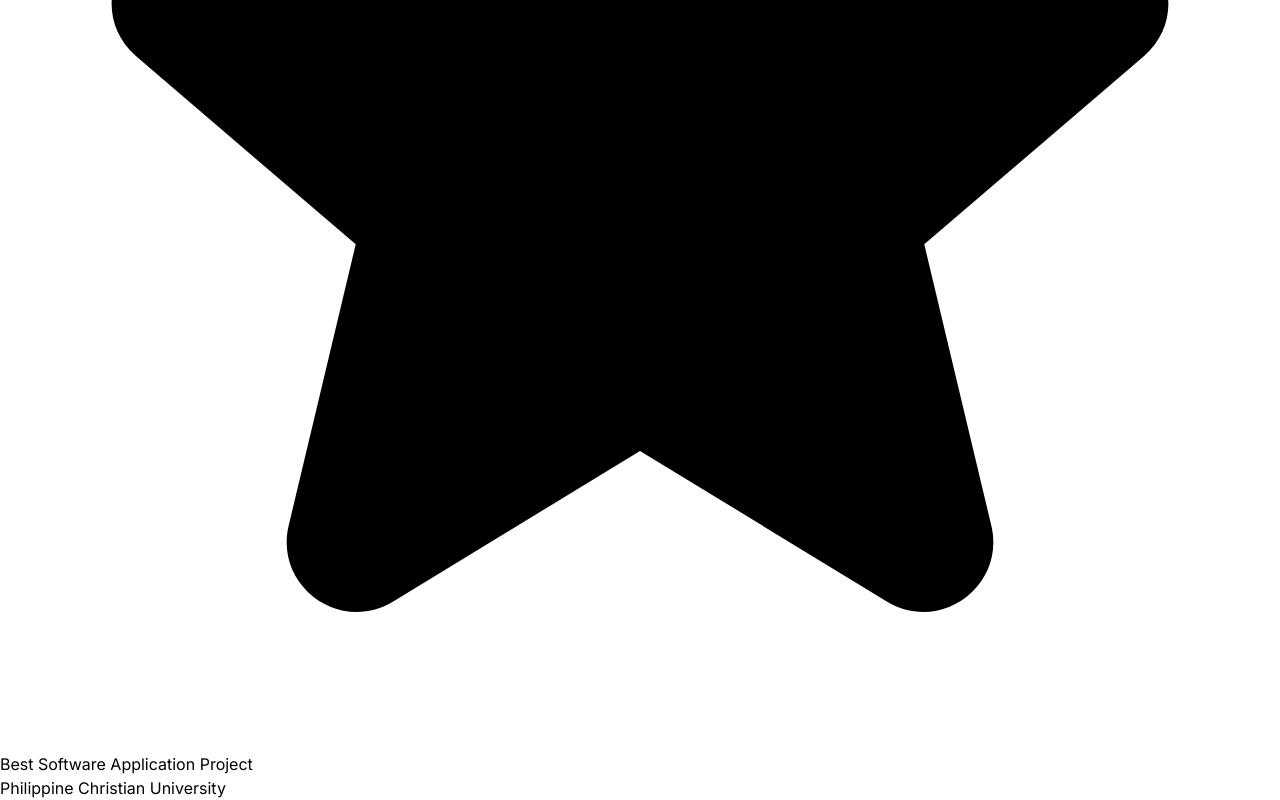
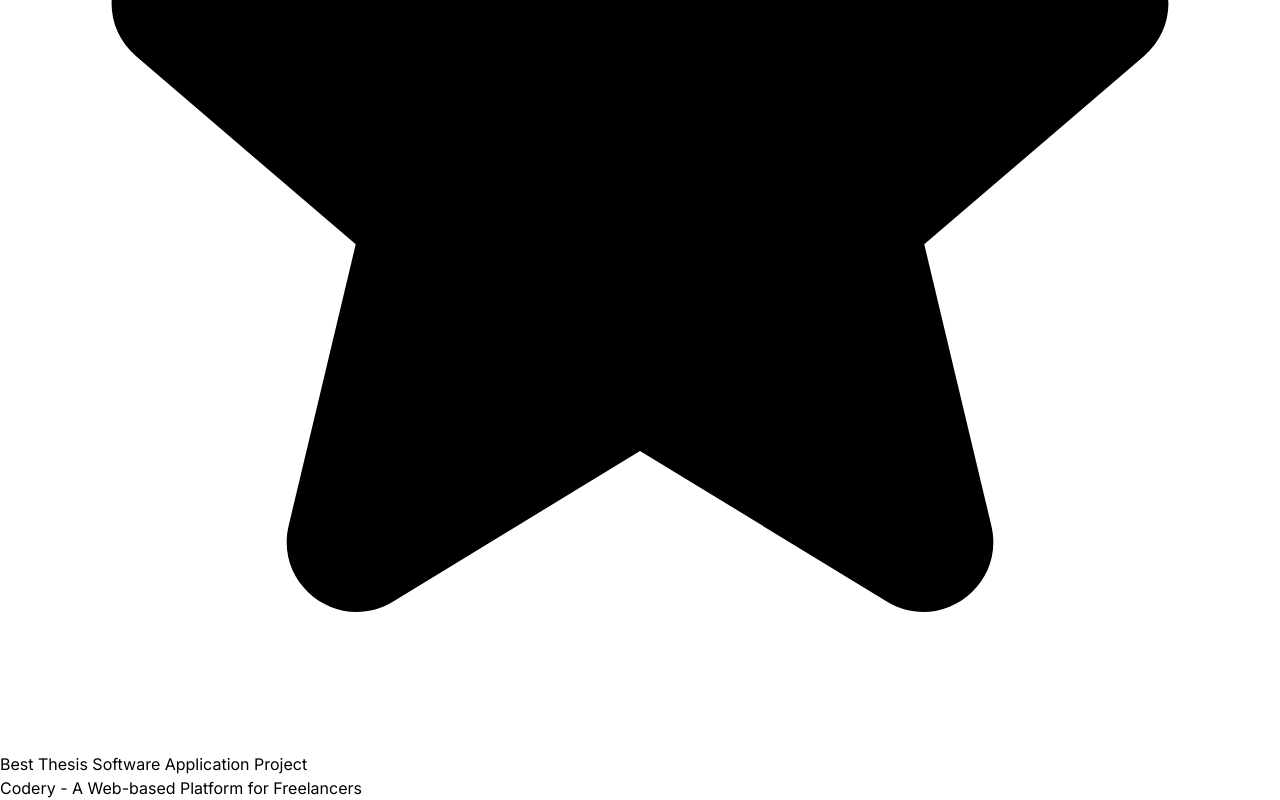
Before and after one commit to jazztinecruz/portfolioV2, a Next.js app: page / in a window 1280 px wide. Shown: the part 5712-6512 px from the top of the page. Built offline with nearby package versions, Linux system fonts and the light colour scheme.

Commit message:
chore: cleanup

```diff
--- a/app/_components/sections/about/character.tsx
+++ b/app/_components/sections/about/character.tsx
@@ -1,5 +1,5 @@
 import { charateristics } from "@/libraries/constants/data";
-import Title from "../../title";
+import { Title } from "../../titles";
 
 const Character = () => {
   return (
--- a/app/_components/sections/about/educational.tsx
+++ b/app/_components/sections/about/educational.tsx
@@ -1,4 +1,4 @@
-import Title from "../../title";
+import { Title } from "../../titles";
 import { education } from "@/libraries/constants/data";
 import { AcademicCapIcon, StarIcon } from "@heroicons/react/24/solid";
 
--- a/app/_components/sections/about/index.tsx
+++ b/app/_components/sections/about/index.tsx
@@ -1,4 +1,4 @@
-import SectionTitle from "../../section-title";
+import { SectionTitle } from "../../titles";
 import Character from "./character";
 import EducationalBackground from "./educational";
 import WorkExperience from "./work";
--- a/app/_components/sections/about/work.tsx
+++ b/app/_components/sections/about/work.tsx
@@ -1,7 +1,7 @@
 "use client";
 
 import { useTheme } from "@/libraries/contexts/use-theme";
-import Title from "../../title";
+import { Title } from "../../titles";
 import { works } from "@/libraries/constants/data";
 
 const WorkExperience = () => {
--- a/app/_components/sections/hero/index.tsx
+++ b/app/_components/sections/hero/index.tsx
@@ -1,7 +1,7 @@
 "use client";
 
-import Navbar from "./_components/navbar";
-import ThemeSwitcher from "./_components/theme";
+import Navbar from "./navbar";
+import ThemeSwitcher from "./theme";
 import Button from "../../button";
 
 import type { Page } from "@/libraries/types";
--- a/app/_components/title.tsx
+++ /dev/null
@@ -1,13 +0,0 @@
-import type { Children } from "@/libraries/types";
-
-type Props = {
-  children: Children;
-};
-
-const Title = ({ children }: Props) => {
-  return (
-    <h2 className="text-lg md:text-xl text-center font-medium">{children}</h2>
-  );
-};
-
-export default Title;
--- a/app/_components/section-title.tsx
+++ b/app/_components/titles.tsx
@@ -4,12 +4,16 @@ type Props = {
   children: Children;
 };
 
-const SectionTitle = ({ children }: Props) => {
+export const Title = ({ children }: Props) => {
+  return (
+    <h2 className="text-lg md:text-xl text-center font-medium">{children}</h2>
+  );
+};
+
+export const SectionTitle = ({ children }: Props) => {
   return (
     <h2 className="text-2xl md:text-3xl lg:text-4xl text-center font-semibold">
       {children}
     </h2>
   );
 };
-
-export default SectionTitle;
--- a/libraries/constants/data.tsx
+++ b/libraries/constants/data.tsx
@@ -36,8 +36,8 @@ export const education: Education[] = [
     type: "award",
   },
   {
-    label: "Best Software Application Project",
-    sublabel: "Philippine Christian University",
+    label: "Best Thesis Software Application Project",
+    sublabel: "Codery - A Web-based Platform for Freelancers",
     type: "award",
   },
 ];
```
Also changed, not shown: app/_components/sections/hero/navbar.tsx (renamed from app/_components/sections/hero/_components/navbar.tsx), app/_components/sections/hero/theme.tsx (renamed from app/_components/sections/hero/_components/theme.tsx).
